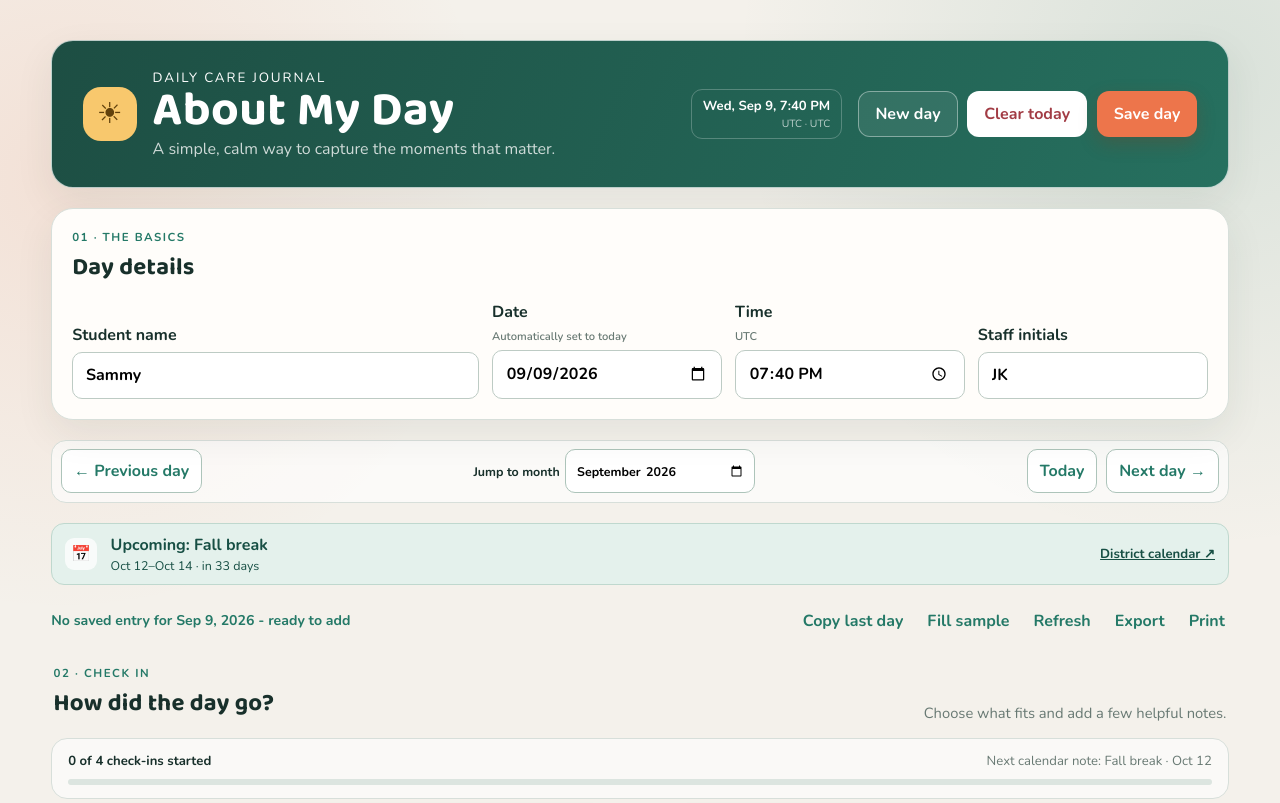
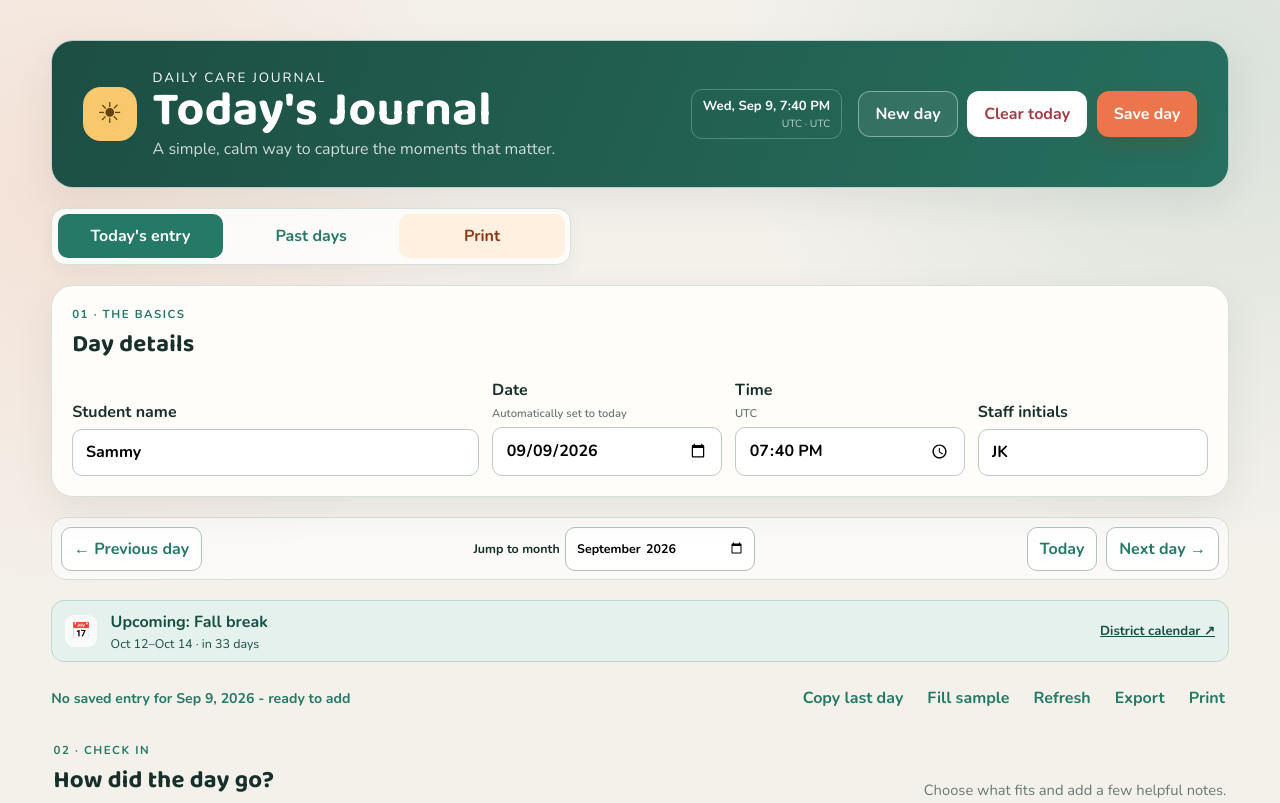
Before and after one commit to bement2050/studentapp, a plain HTML site: page index.html in a window 1280 px wide. Shown: the top 803 px of the page. Drawn offline with nearby package versions, Linux system fonts and the light colour scheme.

Commit message:
Rename app and add print tab

```diff
--- a/app.js
+++ b/app.js
@@ -67,6 +67,7 @@ const historySearch = document.getElementById("historySearch");
 const historyMonth = document.getElementById("historyMonth");
 const clearFiltersBtn = document.getElementById("clearFiltersBtn");
 const printBtn = document.getElementById("printBtn");
+const printTabBtn = document.getElementById("printTabBtn");
 const printDate = document.getElementById("printDate");
 const paperPrintSheet = document.getElementById("paperPrintSheet");
 const paperStudentName = document.getElementById("paperStudentName");
@@ -1223,6 +1224,7 @@ clearFormBtn.addEventListener("click", newDay);
 clearTodayBtn.addEventListener("click", clearToday);
 exportBtn.addEventListener("click", downloadJSON);
 printBtn.addEventListener("click", printCurrentDay);
+printTabBtn.addEventListener("click", printCurrentDay);
 document.getElementById("sampleBtn").addEventListener("click", fillSample);
 copyLastBtn.addEventListener("click", copyLastDay);
 previousDayBtn.addEventListener("click", () => openDate(dateOffset(activeDate, -1)));
--- a/index.html
+++ b/index.html
@@ -6,7 +6,7 @@
     <meta name="theme-color" content="#1d4e43" />
     <meta name="apple-mobile-web-app-capable" content="yes" />
     <meta name="apple-mobile-web-app-status-bar-style" content="black-translucent" />
-    <title>About My Day</title>
+    <title>Today's Journal</title>
     <link rel="manifest" href="manifest.json" />
     <link rel="preconnect" href="https://fonts.googleapis.com" />
     <link rel="preconnect" href="https://fonts.gstatic.com" crossorigin />
@@ -22,7 +22,7 @@
         <div class="brand-mark" aria-hidden="true">☀</div>
         <div class="hero-copy">
           <p class="kicker">Daily care journal</p>
-          <h1>About My Day</h1>
+          <h1>Today's Journal</h1>
           <p class="hero-subtitle">A simple, calm way to capture the moments that matter.</p>
         </div>
         <div class="global-clock" aria-label="Current local date and time">
@@ -36,7 +36,13 @@
         </div>
       </header>
 
-      <section class="panel meta-panel" aria-labelledby="day-details-heading">
+      <nav class="app-tabs" aria-label="Journal sections">
+        <a class="app-tab is-active" href="#todayEntry">Today's entry</a>
+        <a class="app-tab" href="#historyPanel">Past days</a>
+        <button id="printTabBtn" class="app-tab app-tab-print" type="button">Print</button>
+      </nav>
+
+      <section id="todayEntry" class="panel meta-panel" aria-labelledby="day-details-heading">
         <div class="section-intro">
           <p class="eyebrow">01 · The basics</p>
           <h2 id="day-details-heading">Day details</h2>
@@ -108,7 +114,7 @@
 
       <section id="blocksContainer" class="blocks" aria-live="polite"></section>
 
-      <section class="panel history-panel">
+      <section id="historyPanel" class="panel history-panel">
         <div class="history-heading">
           <div>
             <p class="eyebrow">03 · Look back</p>
@@ -131,14 +137,14 @@
       </section>
 
       <footer class="print-footer">
-        <span>About My Day · Plano ISD</span>
+        <span>Today's Journal · Plano ISD</span>
         <span id="printDate"></span>
       </footer>
     </main>
 
     <section id="paperPrintSheet" class="paper-print-sheet" aria-hidden="true">
       <header class="paper-sheet-header">
-        <div class="paper-sheet-title">About My Day</div>
+        <div class="paper-sheet-title">Today's Journal</div>
         <div class="paper-name-box"><strong>Name:</strong> <span id="paperStudentName"></span></div>
       </header>
       <div class="paper-sheet-meta">
@@ -212,7 +218,7 @@
 
     <div class="mobile-save-bar">
       <div>
-        <strong>About My Day</strong>
+        <strong>Today's Journal</strong>
         <span id="mobileSaveStatus">Autosave is on</span>
       </div>
       <button id="mobileSaveBtn" class="btn btn-primary" type="button">Save now</button>
--- a/service-worker.js
+++ b/service-worker.js
@@ -1,4 +1,4 @@
-const CACHE_NAME = "about-my-day-v14";
+const CACHE_NAME = "about-my-day-v15";
 const APP_FILES = ["./", "./index.html", "./styles.css", "./app.js", "./manifest.json"];
 
 self.addEventListener("install", (event) => {
--- a/styles.css
+++ b/styles.css
@@ -115,6 +115,49 @@ h1 {
   display: flex;
   gap: 0.6rem;
   flex-wrap: wrap;
+}
+
+.app-tabs {
+  display: grid;
+  grid-template-columns: repeat(3, minmax(0, 1fr));
+  gap: .35rem;
+  width: min(100%, 520px);
+  padding: .35rem;
+  border: 1px solid var(--line);
+  border-radius: 14px;
+  background: rgba(255,255,255,.82);
+  box-shadow: 0 6px 18px rgba(35, 64, 56, .06);
+}
+
+.app-tab {
+  display: flex;
+  min-height: 44px;
+  align-items: center;
+  justify-content: center;
+  padding: .55rem .7rem;
+  border: 0;
+  border-radius: 10px;
+  background: transparent;
+  color: var(--green);
+  cursor: pointer;
+  font-weight: 800;
+  text-align: center;
+  text-decoration: none;
+}
+
+.app-tab:hover,
+.app-tab:focus-visible {
+  background: var(--soft-green);
+}
+
+.app-tab.is-active {
+  background: var(--green);
+  color: #fff;
+}
+
+.app-tab-print {
+  background: #fff0df;
+  color: #8d3717;
 }
 
 .panel {
@@ -1063,6 +1106,7 @@ fieldset label input:checked + span {
   }
 
   .hero-actions,
+  .app-tabs,
   .date-navigator,
   .calendar-notice,
   .status-row,
```
Also changed, not shown: README.md, manifest.json.
